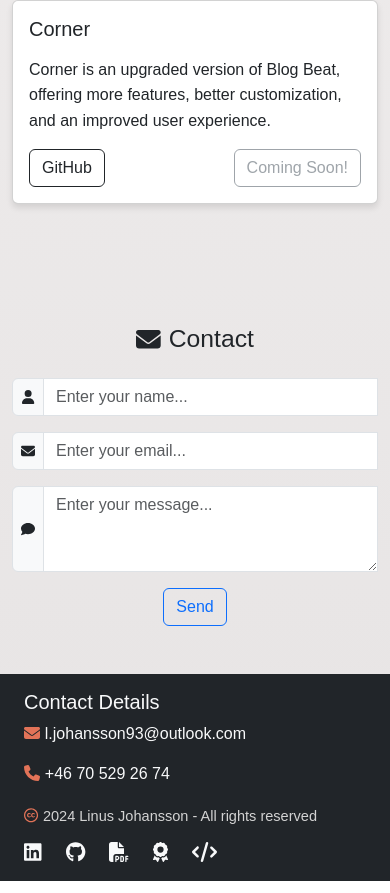
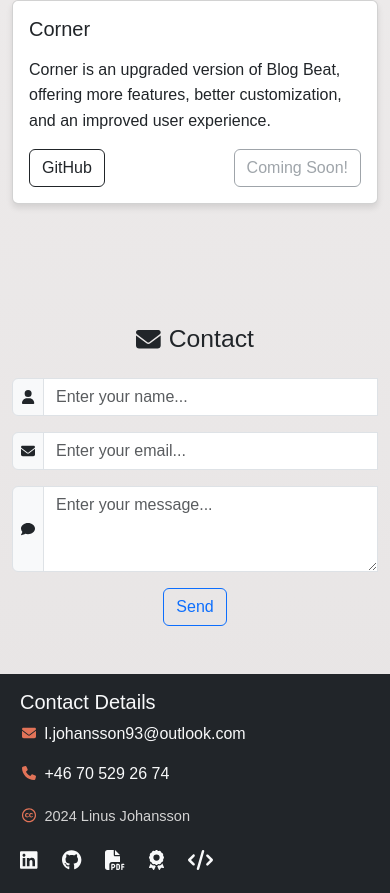
Before and after one commit to j0hanz/j0hanz-portfolio, a React (Create React App) app: page / in a window 390 px wide. Shown: the part 5841-6734 px from the top of the page. Built offline with nearby package versions, Linux system fonts and the light colour scheme.

Commit message:
Update Footer component with responsive styling and FontAwesome icons

```diff
--- a/src/components/Footer.js
+++ b/src/components/Footer.js
@@ -15,12 +15,16 @@ import styles from './styles/Footer.module.css';
 
 const Footer = () => (
   <footer className="py-3 bg-dark text-light">
-    <Container>
+    <Container fluid className="px-2">
       <Row className="mx-auto">
-        <Col md={6} className="mb-1 mb-md-0">
+        <Col md={6} className="mb-md-0">
           <h5>Contact Details</h5>
           <p>
-            <FontAwesomeIcon icon={faEnvelope} className={styles.footerIcon} />
+            <FontAwesomeIcon
+              icon={faEnvelope}
+              size="sm"
+              className={styles.footerIcon}
+            />
             <a
               href="mailto:l.johansson93@outlook.com"
               className="text-light text-decoration-none"
@@ -29,7 +33,11 @@ const Footer = () => (
             </a>
           </p>
           <p>
-            <FontAwesomeIcon icon={faPhone} className={styles.footerIcon} />
+            <FontAwesomeIcon
+              icon={faPhone}
+              size="sm"
+              className={styles.footerIcon}
+            />
             <a
               href="tel:+46705292674"
               className="text-light text-decoration-none"
@@ -38,14 +46,14 @@ const Footer = () => (
             </a>
           </p>
         </Col>
-        <Col md={6} className="text-md-end">
-          <p className="d-flex align-items-center justify-content-md-end mb-2">
+        <Col md={6} className="text-md-end my-1">
+          <p className="d-flex align-items-center justify-content-md-end">
             <span className={styles.copyrightText}>
               <FontAwesomeIcon
                 icon={faCreativeCommons}
                 className={styles.footerIcon}
               />
-              2024 Linus Johansson - All rights reserved
+              2024 Linus Johansson
             </span>
           </p>
           <div>
--- a/src/components/styles/Footer.module.css
+++ b/src/components/styles/Footer.module.css
@@ -1,6 +1,7 @@
 .footerIcon {
-  margin-right: 0.3rem;
+  margin-right: 0.4rem;
   color: #ff7f5fde;
+  width: 18px;
 }
 
 .copyrightText {
```
